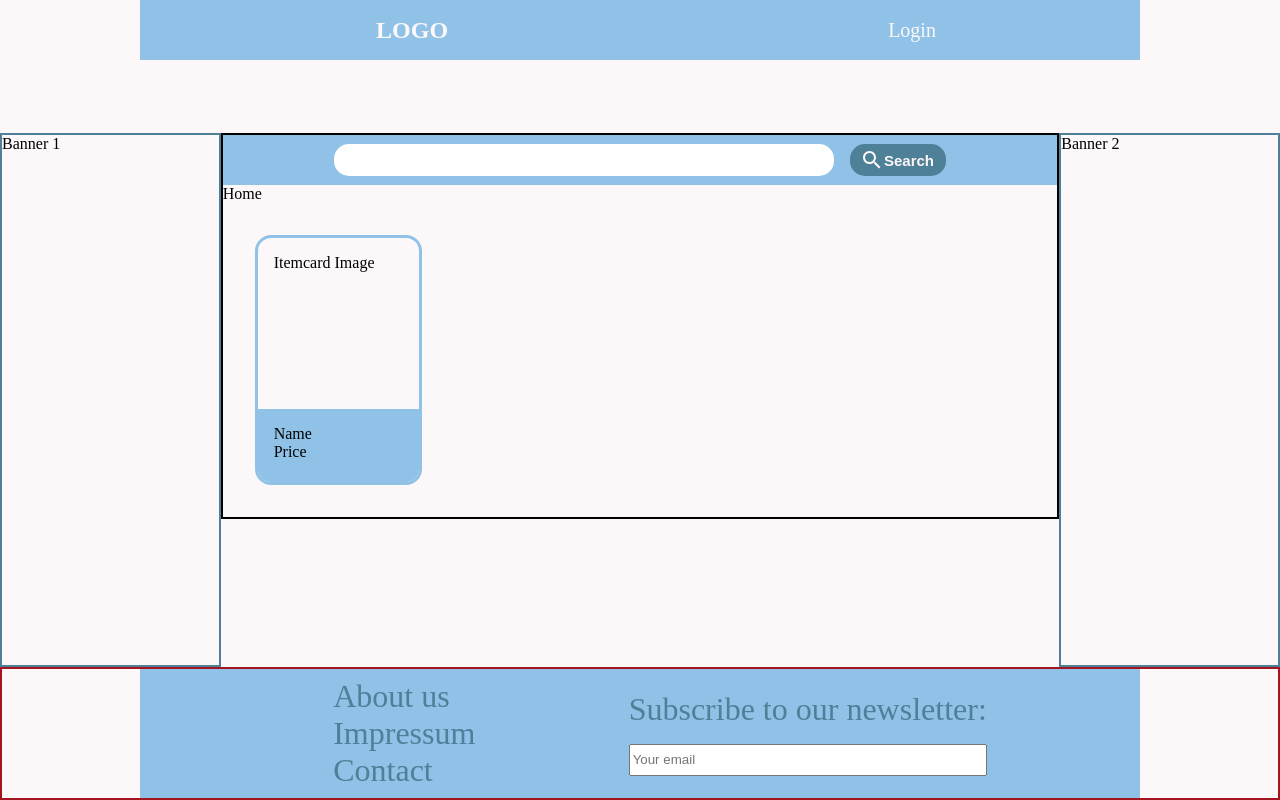
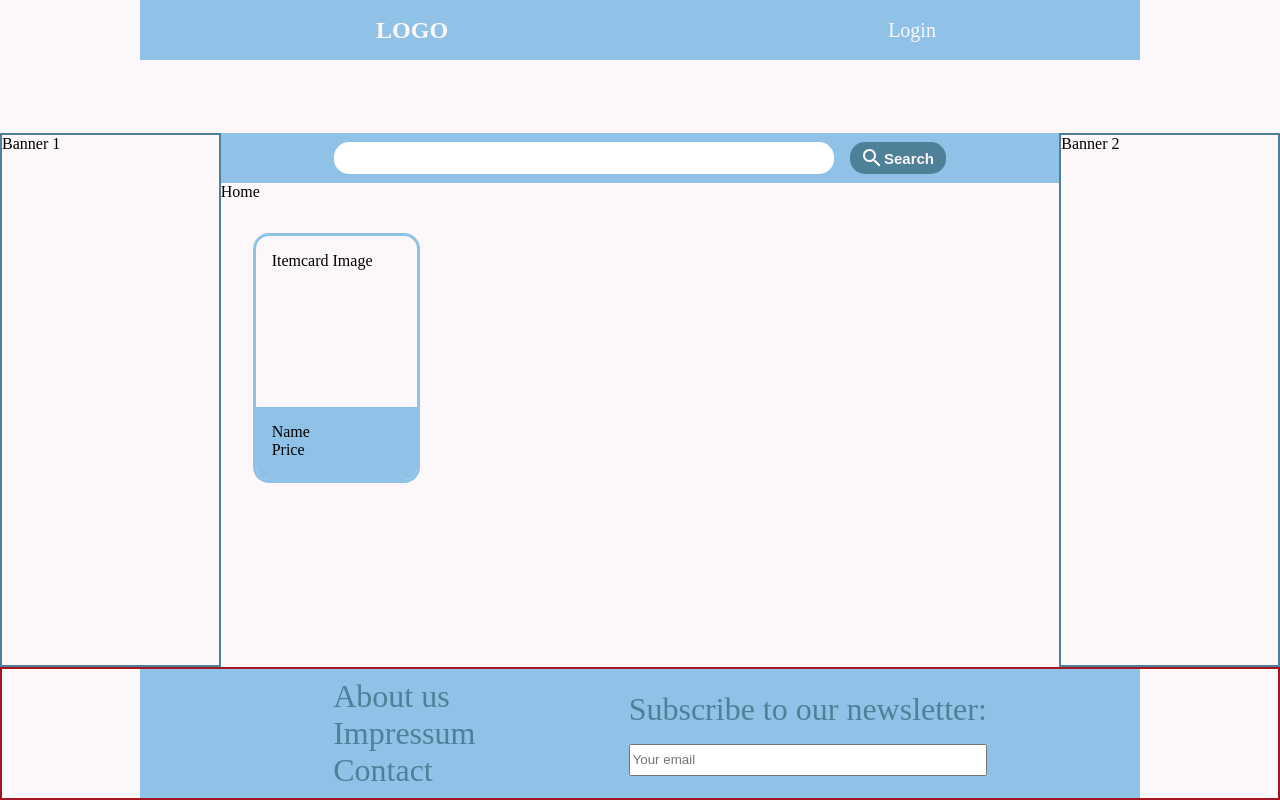
Before and after one commit to uaeboss/sirsellalot_frontend, a React (Vite) app: page / in a window 1280 px wide. Built offline with nearby package versions, Linux system fonts and the light colour scheme; a web font is replaced by a local one.

Commit message:
delete black border

```diff
--- a/src/styles/Home.css
+++ b/src/styles/Home.css
@@ -9,5 +9,4 @@
 .center {
   display: flex;
   justify-content: center;
-  border: 2px solid black;
 }/*# sourceMappingURL=Home.css.map */
--- a/src/styles/Home.sass
+++ b/src/styles/Home.sass
@@ -10,4 +10,3 @@
 
 .center
     @include flex-center
-    border: 2px solid black
```
Also changed, not shown: 1 other file (tests, documents, lock files or other folders).
